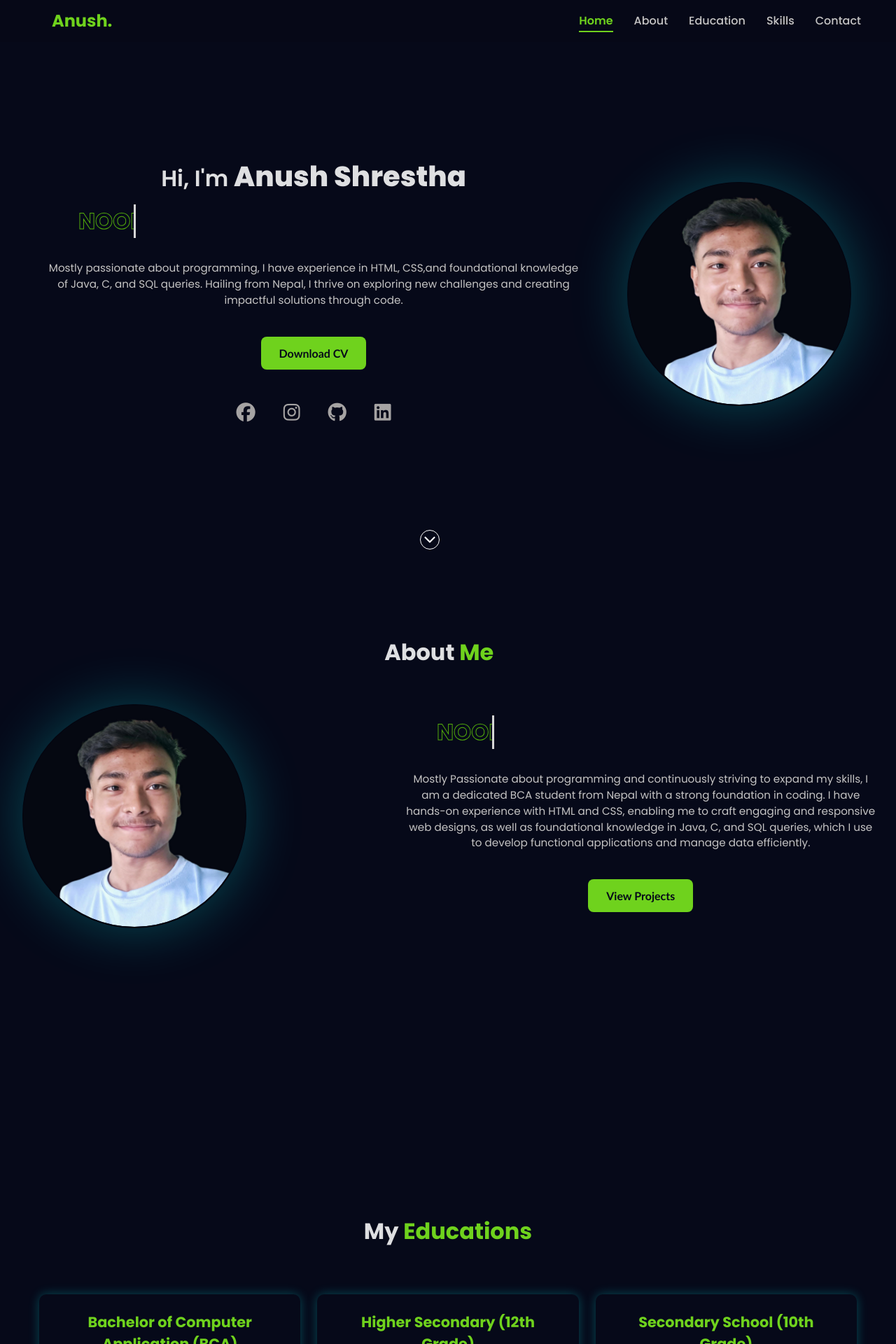
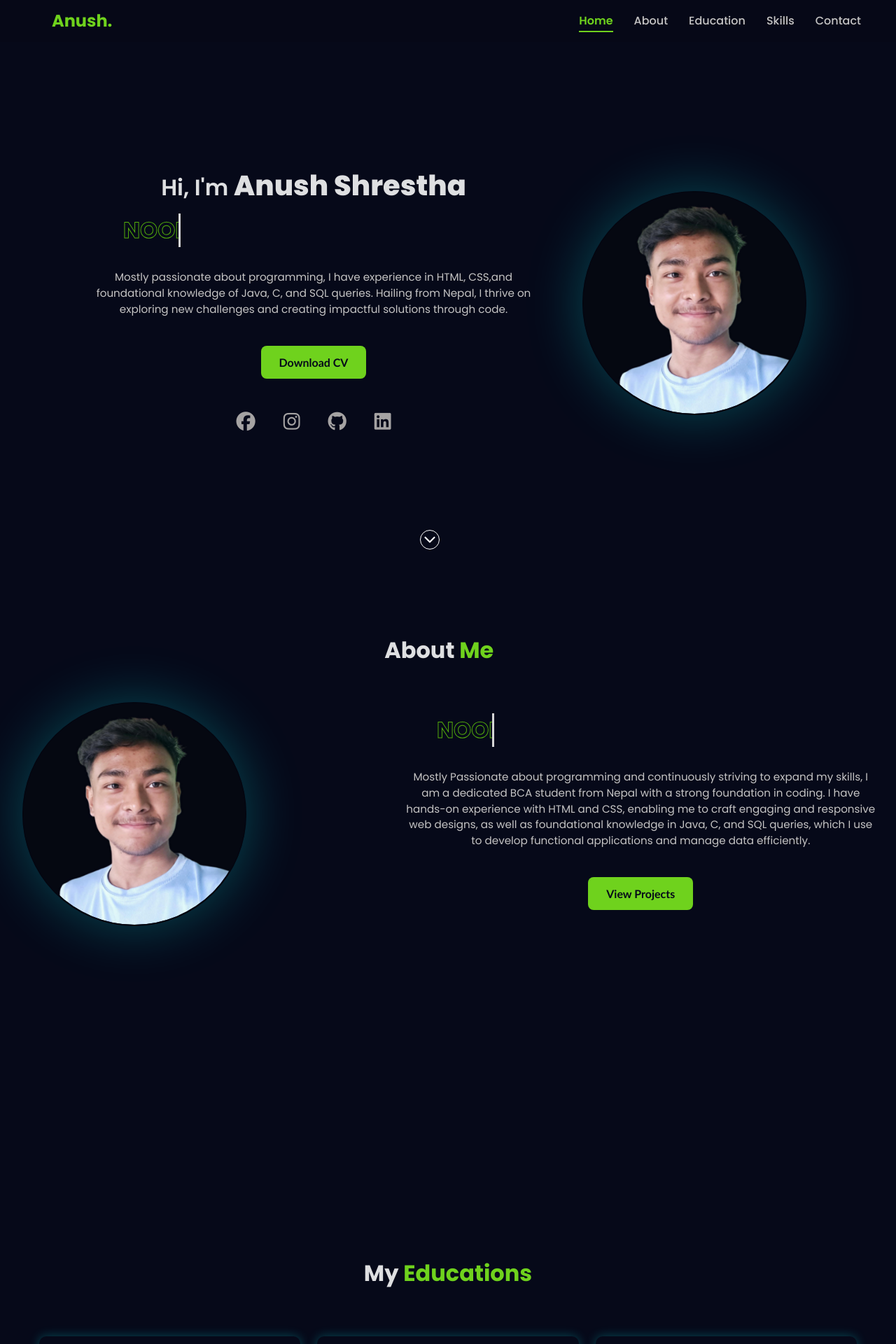
Before and after one commit to Anush980/React_portfolio, a React (Vite) app: page / in a window 1280 px wide. Shown: the top 1920 px of the page at 70% size. Built offline with nearby package versions, Linux system fonts and the light colour scheme.

Commit message:
minor issues fixed

```diff
--- a/src/App.jsx
+++ b/src/App.jsx
@@ -1,5 +1,3 @@
-
-import { useEffect } from 'react';
 import React from 'react';
 import "./App.css";
 import Home from "./pages/Home/Home";
@@ -8,7 +6,6 @@ import About from "./pages/About/About";
 import Navbar from "./components/Navbar/Navbar";
 import Education from "./pages/Education/Education";
 import Contact from "./pages/Contact/Contact";
-import AOS from "aos";
 
 
 function App() {
--- a/src/pages/About/About.css
+++ b/src/pages/About/About.css
@@ -1,6 +1,6 @@
 .about {
-  min-height: calc(100vh - 63px);
-  padding-top: 60px;
+  min-height: calc(100vh - 40px);
+  padding-top: 20px;
   width:99%;
 }
 
--- a/src/pages/Home/Home.css
+++ b/src/pages/Home/Home.css
@@ -1,6 +1,6 @@
 .home-section {
   height: calc(100vh - 63px);
-  margin-top: 4%;
+  margin: 5%;
   padding: 1px 5%;
   display: flex;
   flex-direction: column;
```
